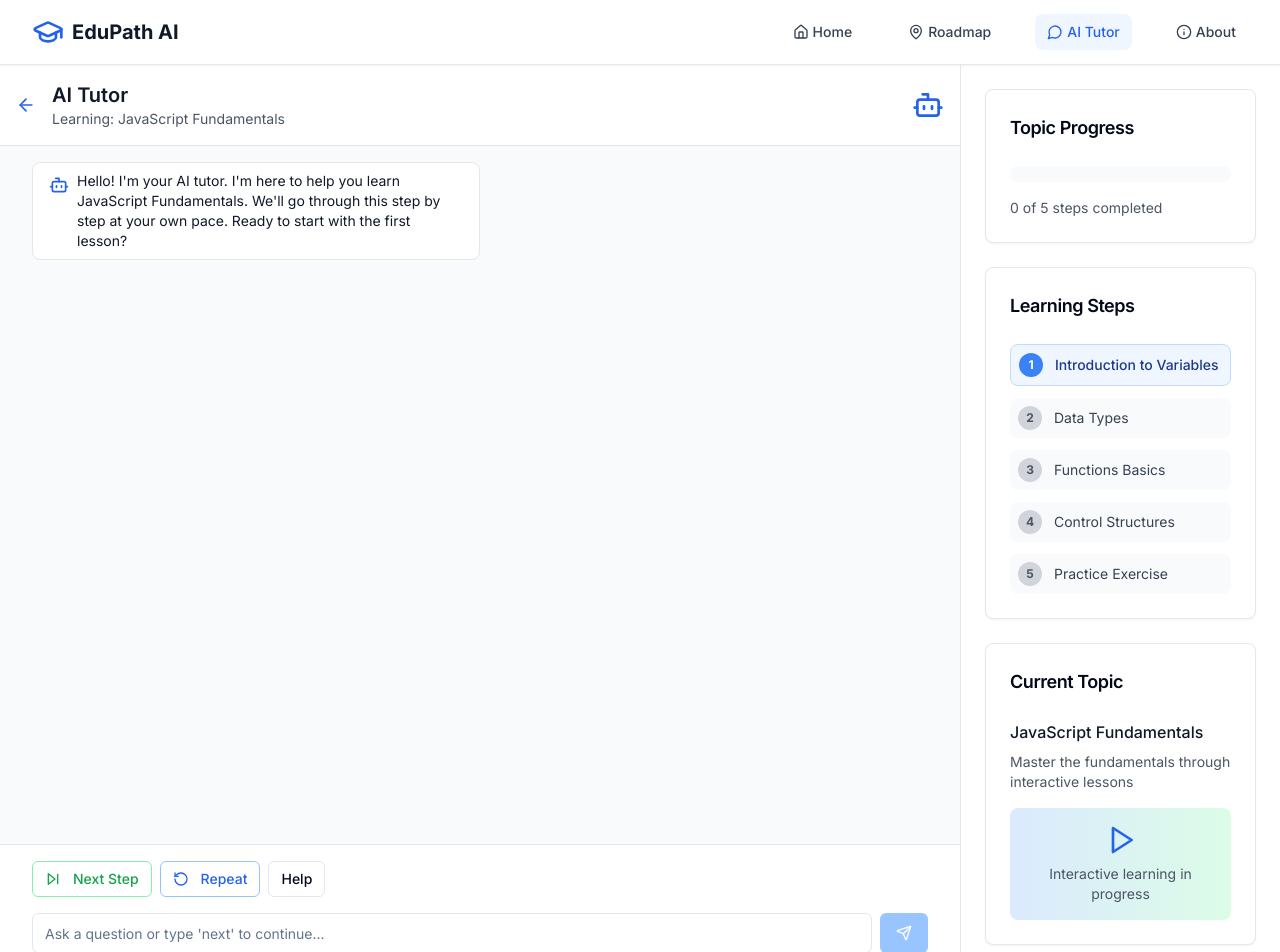
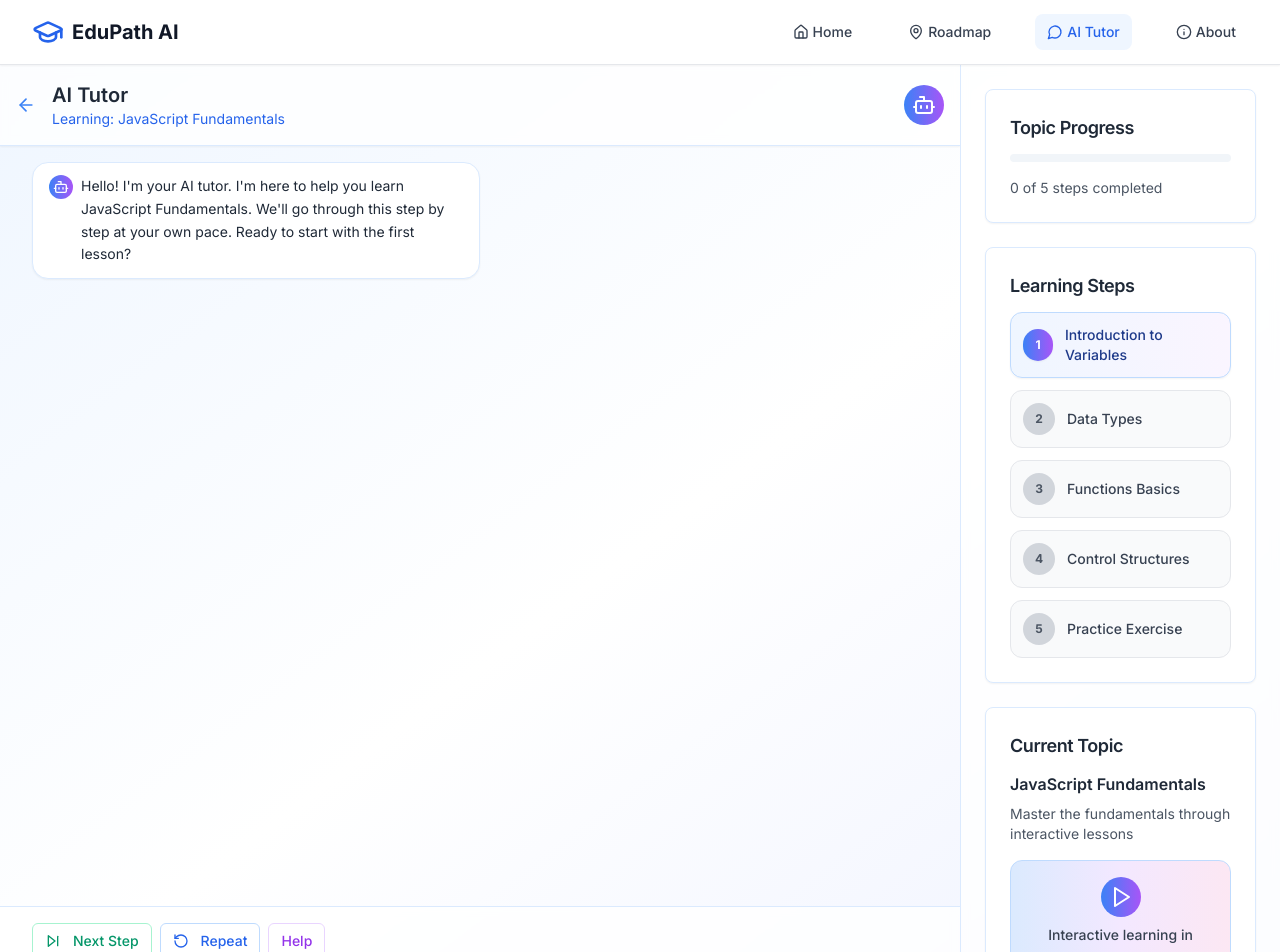
Before and after one commit to harsh1504660/EduPath-AI, a React (Vite) app: page /chatbot in a window 1280 px wide. Shown: the top 952 px of the page. Built offline with nearby package versions, Linux system fonts and the light colour scheme.

Commit message:
Refactor: Improve overall UI theme
Adjusted the color scheme in `src/index.css` to a lighter, more appealing theme. This includes changes to background, foreground, and component colors for improved visual clarity and user experience.

```diff
--- a/src/index.css
+++ b/src/index.css
@@ -18,35 +18,35 @@ All colors MUST be HSL.
     --popover: 0 0% 100%;
     --popover-foreground: 222.2 84% 4.9%;
 
-    --primary: 214 100% 60%;
+    --primary: 210 100% 70%;
     --primary-foreground: 0 0% 100%;
 
-    --secondary: 210 40% 98%;
+    --secondary: 210 40% 96%;
     --secondary-foreground: 222.2 47.4% 11.2%;
 
-    --muted: 210 40% 98%;
+    --muted: 210 40% 96%;
     --muted-foreground: 215.4 16.3% 46.9%;
 
-    --accent: 210 40% 98%;
+    --accent: 210 40% 96%;
     --accent-foreground: 222.2 47.4% 11.2%;
 
     --destructive: 0 84.2% 60.2%;
     --destructive-foreground: 210 40% 98%;
 
-    --border: 214.3 31.8% 91.4%;
+    --border: 214.3 31.8% 88%;
     --input: 214.3 31.8% 91.4%;
-    --ring: 214 100% 60%;
+    --ring: 210 100% 70%;
 
     --radius: 0.5rem;
 
     --sidebar-background: 0 0% 100%;
     --sidebar-foreground: 240 5.3% 26.1%;
-    --sidebar-primary: 214 100% 60%;
+    --sidebar-primary: 210 100% 70%;
     --sidebar-primary-foreground: 0 0% 100%;
-    --sidebar-accent: 210 40% 98%;
+    --sidebar-accent: 210 40% 96%;
     --sidebar-accent-foreground: 240 5.9% 10%;
-    --sidebar-border: 220 13% 91%;
-    --sidebar-ring: 214 100% 60%;
+    --sidebar-border: 220 13% 88%;
+    --sidebar-ring: 210 100% 70%;
   }
 
   .dark {
@@ -59,7 +59,7 @@ All colors MUST be HSL.
     --popover: 222.2 84% 4.9%;
     --popover-foreground: 210 40% 98%;
 
-    --primary: 214 100% 60%;
+    --primary: 210 100% 70%;
     --primary-foreground: 0 0% 100%;
 
     --secondary: 217.2 32.6% 17.5%;
@@ -76,15 +76,15 @@ All colors MUST be HSL.
 
     --border: 217.2 32.6% 17.5%;
     --input: 217.2 32.6% 17.5%;
-    --ring: 214 100% 60%;
+    --ring: 210 100% 70%;
     --sidebar-background: 240 5.9% 10%;
     --sidebar-foreground: 240 4.8% 95.9%;
-    --sidebar-primary: 214 100% 60%;
+    --sidebar-primary: 210 100% 70%;
     --sidebar-primary-foreground: 0 0% 100%;
     --sidebar-accent: 240 3.7% 15.9%;
     --sidebar-accent-foreground: 240 4.8% 95.9%;
     --sidebar-border: 240 3.7% 15.9%;
-    --sidebar-ring: 214 100% 60%;
+    --sidebar-ring: 210 100% 70%;
   }
 }
 
--- a/src/pages/Chatbot.tsx
+++ b/src/pages/Chatbot.tsx
@@ -1,4 +1,3 @@
-
 import { useState, useEffect, useRef } from 'react';
 import { Link } from 'react-router-dom';
 import { Send, Bot, User, ArrowLeft, SkipForward, RotateCcw, CheckCircle, Play } from 'lucide-react';
@@ -176,23 +175,25 @@ const ChatbotPage = () => {
   };
 
   return (
-    <div className="min-h-screen bg-gray-50 flex">
+    <div className="min-h-screen bg-gradient-to-br from-blue-50 via-white to-indigo-50 flex">
       {/* Chat Area */}
       <div className="flex-1 flex flex-col">
         {/* Header */}
-        <div className="bg-white border-b border-gray-200 p-4">
+        <div className="bg-white/80 backdrop-blur-sm border-b border-blue-100 p-4 shadow-sm">
           <div className="flex items-center justify-between">
             <div className="flex items-center space-x-4">
-              <Link to="/roadmap" className="text-blue-600 hover:text-blue-700">
+              <Link to="/roadmap" className="text-blue-500 hover:text-blue-600 transition-colors">
                 <ArrowLeft className="h-5 w-5" />
               </Link>
               <div>
-                <h1 className="text-xl font-semibold text-gray-900">AI Tutor</h1>
-                <p className="text-sm text-gray-600">Learning: {currentTopic}</p>
+                <h1 className="text-xl font-semibold text-gray-800">AI Tutor</h1>
+                <p className="text-sm text-blue-600">Learning: {currentTopic}</p>
               </div>
             </div>
             <div className="flex items-center space-x-2">
-              <Bot className="h-8 w-8 text-blue-600" />
+              <div className="bg-gradient-to-r from-blue-500 to-purple-500 p-2 rounded-full">
+                <Bot className="h-6 w-6 text-white" />
+              </div>
             </div>
           </div>
         </div>
@@ -206,20 +207,22 @@ const ChatbotPage = () => {
                 className={`flex ${message.sender === 'user' ? 'justify-end' : 'justify-start'}`}
               >
                 <div
-                  className={`max-w-xs lg:max-w-md px-4 py-2 rounded-lg ${
+                  className={`max-w-xs lg:max-w-md px-4 py-3 rounded-2xl shadow-sm ${
                     message.sender === 'user'
-                      ? 'bg-blue-600 text-white'
-                      : 'bg-white text-gray-900 border border-gray-200'
+                      ? 'bg-gradient-to-r from-blue-500 to-blue-600 text-white'
+                      : 'bg-white text-gray-800 border border-blue-100'
                   }`}
                 >
                   <div className="flex items-start space-x-2">
                     {message.sender === 'bot' && (
-                      <Bot className="h-5 w-5 mt-1 text-blue-600 flex-shrink-0" />
+                      <div className="bg-gradient-to-r from-blue-500 to-purple-500 p-1 rounded-full flex-shrink-0">
+                        <Bot className="h-4 w-4 text-white" />
+                      </div>
                     )}
                     {message.sender === 'user' && (
                       <User className="h-5 w-5 mt-1 text-white flex-shrink-0" />
                     )}
-                    <p className="text-sm">{message.text}</p>
+                    <p className="text-sm leading-relaxed">{message.text}</p>
                   </div>
                 </div>
               </div>
@@ -227,13 +230,15 @@ const ChatbotPage = () => {
 
             {isTyping && (
               <div className="flex justify-start">
-                <div className="bg-white text-gray-900 border border-gray-200 px-4 py-2 rounded-lg">
+                <div className="bg-white text-gray-800 border border-blue-100 px-4 py-3 rounded-2xl shadow-sm">
                   <div className="flex items-center space-x-2">
-                    <Bot className="h-5 w-5 text-blue-600" />
+                    <div className="bg-gradient-to-r from-blue-500 to-purple-500 p-1 rounded-full">
+                      <Bot className="h-4 w-4 text-white" />
+                    </div>
                     <div className="flex space-x-1">
-                      <div className="w-2 h-2 bg-gray-400 rounded-full animate-bounce"></div>
-                      <div className="w-2 h-2 bg-gray-400 rounded-full animate-bounce" style={{ animationDelay: '0.1s' }}></div>
-                      <div className="w-2 h-2 bg-gray-400 rounded-full animate-bounce" style={{ animationDelay: '0.2s' }}></div>
+                      <div className="w-2 h-2 bg-blue-400 rounded-full animate-bounce"></div>
+                      <div className="w-2 h-2 bg-blue-400 rounded-full animate-bounce" style={{ animationDelay: '0.1s' }}></div>
+                      <div className="w-2 h-2 bg-blue-400 rounded-full animate-bounce" style={{ animationDelay: '0.2s' }}></div>
                     </div>
                   </div>
                 </div>
@@ -244,14 +249,14 @@ const ChatbotPage = () => {
         </ScrollArea>
 
         {/* Quick Actions */}
-        <div className="bg-white border-t border-gray-200 p-4">
+        <div className="bg-white/80 backdrop-blur-sm border-t border-blue-100 p-4 shadow-sm">
           <div className="max-w-4xl mx-auto mb-4">
             <div className="flex flex-wrap gap-2">
               <Button
                 size="sm"
                 variant="outline"
                 onClick={() => quickAction('next')}
-                className="text-green-600 border-green-300 hover:bg-green-50"
+                className="text-emerald-600 border-emerald-200 hover:bg-emerald-50 hover:border-emerald-300 transition-colors"
               >
                 <SkipForward className="h-4 w-4 mr-1" />
                 Next Step
@@ -260,7 +265,7 @@ const ChatbotPage = () => {
                 size="sm"
                 variant="outline"
                 onClick={() => quickAction('repeat')}
-                className="text-blue-600 border-blue-300 hover:bg-blue-50"
+                className="text-blue-600 border-blue-200 hover:bg-blue-50 hover:border-blue-300 transition-colors"
               >
                 <RotateCcw className="h-4 w-4 mr-1" />
                 Repeat
@@ -269,6 +274,7 @@ const ChatbotPage = () => {
                 size="sm"
                 variant="outline"
                 onClick={() => quickAction('help')}
+                className="text-purple-600 border-purple-200 hover:bg-purple-50 hover:border-purple-300 transition-colors"
               >
                 Help
               </Button>
@@ -283,9 +289,13 @@ const ChatbotPage = () => {
                 onChange={(e) => setInputValue(e.target.value)}
                 placeholder="Ask a question or type 'next' to continue..."
                 onKeyPress={(e) => e.key === 'Enter' && handleSendMessage()}
-                className="flex-1"
+                className="flex-1 border-blue-200 focus:border-blue-400 focus:ring-blue-200"
               />
-              <Button onClick={handleSendMessage} disabled={!inputValue.trim()}>
+              <Button
+                onClick={handleSendMessage}
+                disabled={!inputValue.trim()}
+                className="bg-gradient-to-r from-blue-500 to-purple-500 hover:from-blue-600 hover:to-purple-600 text-white border-0 shadow-md"
+              >
                 <Send className="h-4 w-4" />
               </Button>
             </div>
@@ -294,16 +304,16 @@ const ChatbotPage = () => {
       </div>
 
       {/* Progress Sidebar */}
-      <div className="w-80 bg-white border-l border-gray-200 p-6 hidden lg:block">
+      <div className="w-80 bg-white/80 backdrop-blur-sm border-l border-blue-100 p-6 hidden lg:block">
         <div className="space-y-6">
           {/* Topic Progress */}
-          <Card>
-            <CardHeader>
-              <CardTitle className="text-lg">Topic Progress</CardTitle>
+          <Card className="border-blue-100 shadow-sm">
+            <CardHeader className="pb-3">
+              <CardTitle className="text-lg text-gray-800">Topic Progress</CardTitle>
             </CardHeader>
             <CardContent>
               <div className="space-y-4">
-                <Progress value={getProgress()} />
+                <Progress value={getProgress()} className="h-2" />
                 <p className="text-sm text-gray-600">
                   {topicSteps.filter(s => s.completed).length} of {topicSteps.length} steps completed
                 </p>
@@ -312,34 +322,34 @@ const ChatbotPage = () => {
           </Card>
 
           {/* Steps List */}
-          <Card>
-            <CardHeader>
-              <CardTitle className="text-lg">Learning Steps</CardTitle>
+          <Card className="border-blue-100 shadow-sm">
+            <CardHeader className="pb-3">
+              <CardTitle className="text-lg text-gray-800">Learning Steps</CardTitle>
             </CardHeader>
             <CardContent>
               <div className="space-y-3">
                 {topicSteps.map((step, index) => (
                   <div
                     key={step.step}
-                    className={`flex items-center space-x-3 p-2 rounded-lg ${
+                    className={`flex items-center space-x-3 p-3 rounded-xl transition-all ${
                       index === currentStep
-                        ? 'bg-blue-50 border border-blue-200'
+                        ? 'bg-gradient-to-r from-blue-50 to-purple-50 border border-blue-200 shadow-sm'
                         : step.completed
-                        ? 'bg-green-50'
-                        : 'bg-gray-50'
+                        ? 'bg-gradient-to-r from-emerald-50 to-green-50 border border-emerald-200'
+                        : 'bg-gray-50 border border-gray-200'
                     }`}
                   >
-                    <div className={`w-6 h-6 rounded-full flex items-center justify-center text-xs font-bold ${
+                    <div className={`w-8 h-8 rounded-full flex items-center justify-center text-xs font-bold transition-all ${
                       step.completed
-                        ? 'bg-green-500 text-white'
+                        ? 'bg-gradient-to-r from-emerald-500 to-green-500 text-white shadow-sm'
                         : index === currentStep
-                        ? 'bg-blue-500 text-white'
+                        ? 'bg-gradient-to-r from-blue-500 to-purple-500 text-white shadow-sm'
                         : 'bg-gray-300 text-gray-600'
                     }`}>
                       {step.completed ? <CheckCircle className="h-4 w-4" /> : step.step}
                     </div>
-                    <span className={`text-sm ${
-                      index === currentStep ? 'font-medium text-blue-900' : 'text-gray-700'
+                    <span className={`text-sm font-medium ${
+                      index === currentStep ? 'text-blue-900' : 'text-gray-700'
                     }`}>
                       {step.title}
                     </span>
@@ -350,20 +360,22 @@ const ChatbotPage = () => {
           </Card>
 
           {/* Current Topic */}
-          <Card>
-            <CardHeader>
-              <CardTitle className="text-lg">Current Topic</CardTitle>
+          <Card className="border-blue-100 shadow-sm">
+            <CardHeader className="pb-3">
+              <CardTitle className="text-lg text-gray-800">Current Topic</CardTitle>
             </CardHeader>
             <CardContent>
-              <h3 className="font-medium text-gray-900 mb-2">{currentTopic}</h3>
+              <h3 className="font-semibold text-gray-800 mb-2">{currentTopic}</h3>
               <p className="text-sm text-gray-600 mb-4">
                 Master the fundamentals through interactive lessons
               </p>
-              <div className="bg-gradient-to-r from-blue-100 to-green-100 p-4 rounded-lg">
+              <div className="bg-gradient-to-r from-blue-100 via-purple-100 to-pink-100 p-4 rounded-xl border border-blue-200">
                 <div className="flex items-center justify-center">
-                  <Play className="h-8 w-8 text-blue-600" />
+                  <div className="bg-gradient-to-r from-blue-500 to-purple-500 p-2 rounded-full">
+                    <Play className="h-6 w-6 text-white" />
+                  </div>
                 </div>
-                <p className="text-center text-sm text-gray-600 mt-2">
+                <p className="text-center text-sm text-gray-700 mt-2 font-medium">
                   Interactive learning in progress
                 </p>
               </div>
```
